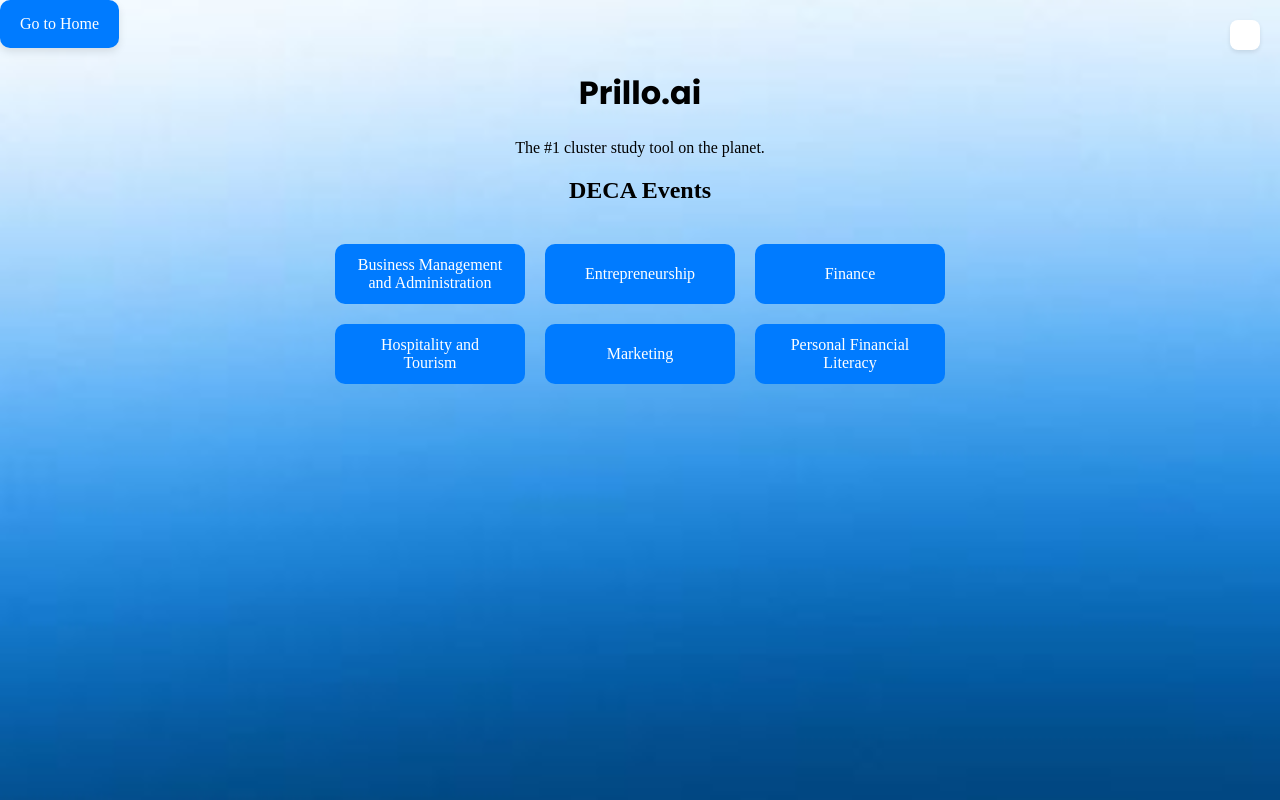
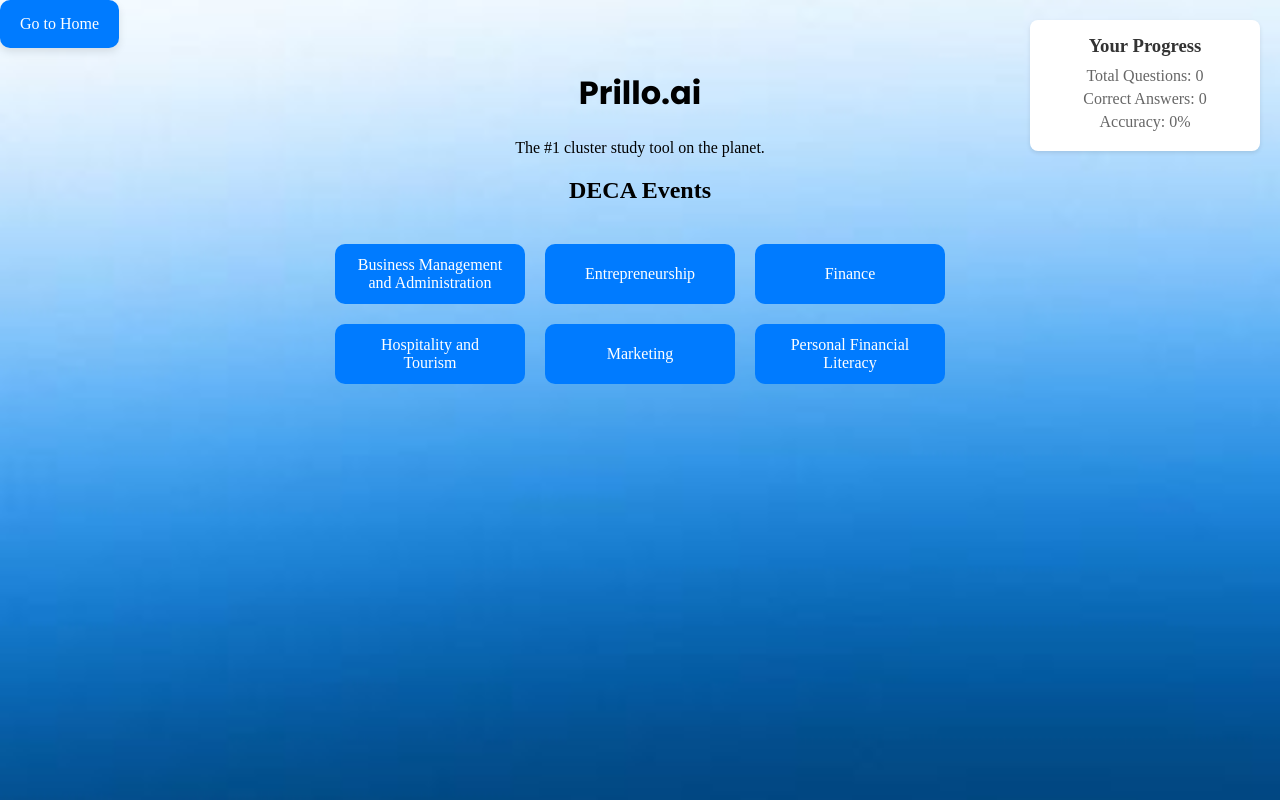
Before and after one commit to JloveGoat/sampledecawebsite, a website: page main/index.html in a window 1280 px wide. Drawn offline with Linux system fonts and the light colour scheme.

Commit message:
new accuracy changes

```diff
--- a/main/index.html
+++ b/main/index.html
@@ -6,45 +6,23 @@
     <title>DECA clusters</title>
     <link rel="stylesheet" href="styles.css">
     <script src="script.js"></script>
-    <!-- Add in <head> section -->
-<style>
-    #progress-display {
-        position: fixed;
-        top: 20px;
-        right: 20px;
-        background: white;
-        padding: 15px;
-        border-radius: 8px;
-        box-shadow: 0 2px 4px rgba(0,0,0,0.1);
-        z-index: 1000;
-    }
-
-    #progress-display h3 {
-        margin: 0 0 10px 0;
-        color: #333;
-    }
-
-    #progress-display p {
-        margin: 5px 0;
-        color: #666;
-    }
-</style>
-
 </head>
 <body class="body">
     <nav style="text-align: left;">
         <a href="../index.html" class="nav-button">Go to Home</a>
     </nav>
 
-    <div id="progress-display"></div>
-
+    <div id="progress-display">
+        <h3>Your Progress</h3>
+        <p>Total Questions: 0</p>
+        <p>Correct Answers: 0</p>
+        <p>Accuracy: 0%</p>
+    </div>
 
     <h1 class="title">Prillo.ai</h1>
     <p>The #1 cluster study tool on the planet.</p>
     <h2>DECA Events</h2>
-    <!-- Large screens: 3 top, 3 bottom -->
-    <!-- Medium screens: 3 top, 3 bottom -->
-    <!-- Small screens: 2-2-2 layout -->
+
     <div class="container1">
         <a href="./business-management/index.html" class="button">Business Management and Administration</a>
         <a href="./entrepreneurship/index.html" class="button">Entrepreneurship</a>
@@ -53,6 +31,5 @@
         <a href="./marketing/index.html" class="button">Marketing</a>
         <a href="./personal-financial-literacy/index.html" class="button">Personal Financial Literacy</a>
     </div>
-
 </body>
 </html>
--- a/main/styles.css
+++ b/main/styles.css
@@ -81,3 +81,27 @@
         flex: 0 0 calc(33% - 20px);
     }
 }
+
+/* Add these progress display styles */
+#progress-display {
+    position: fixed;
+    top: 20px;
+    right: 20px;
+    background: white;
+    padding: 15px;
+    border-radius: 8px;
+    box-shadow: 0 2px 4px rgba(0,0,0,0.1);
+    z-index: 1000;
+    color: black;
+    min-width: 200px;
+}
+
+#progress-display h3 {
+    margin: 0 0 10px 0;
+    color: #333;
+}
+
+#progress-display p {
+    margin: 5px 0;
+    color: #666;
+}
```
